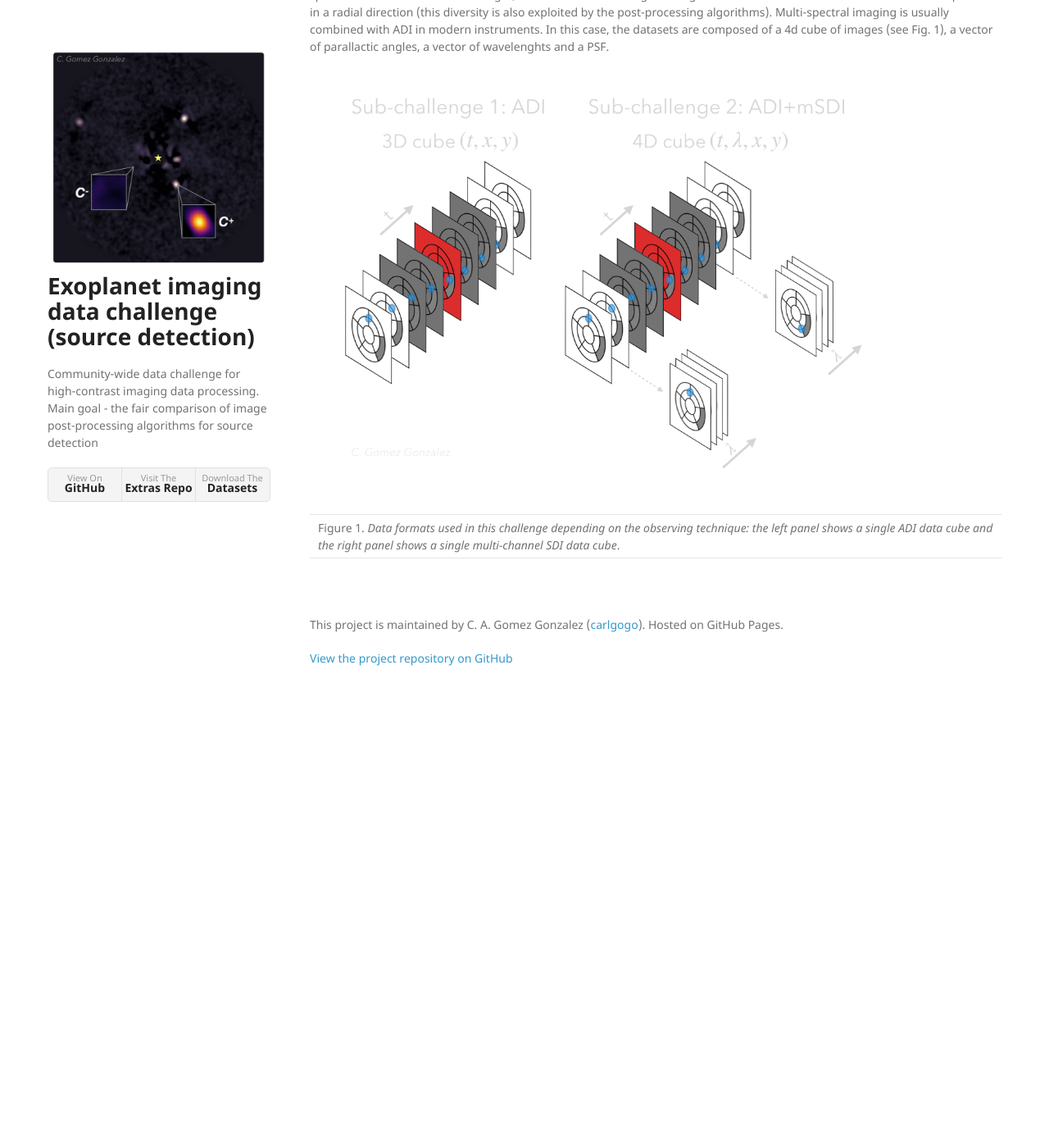
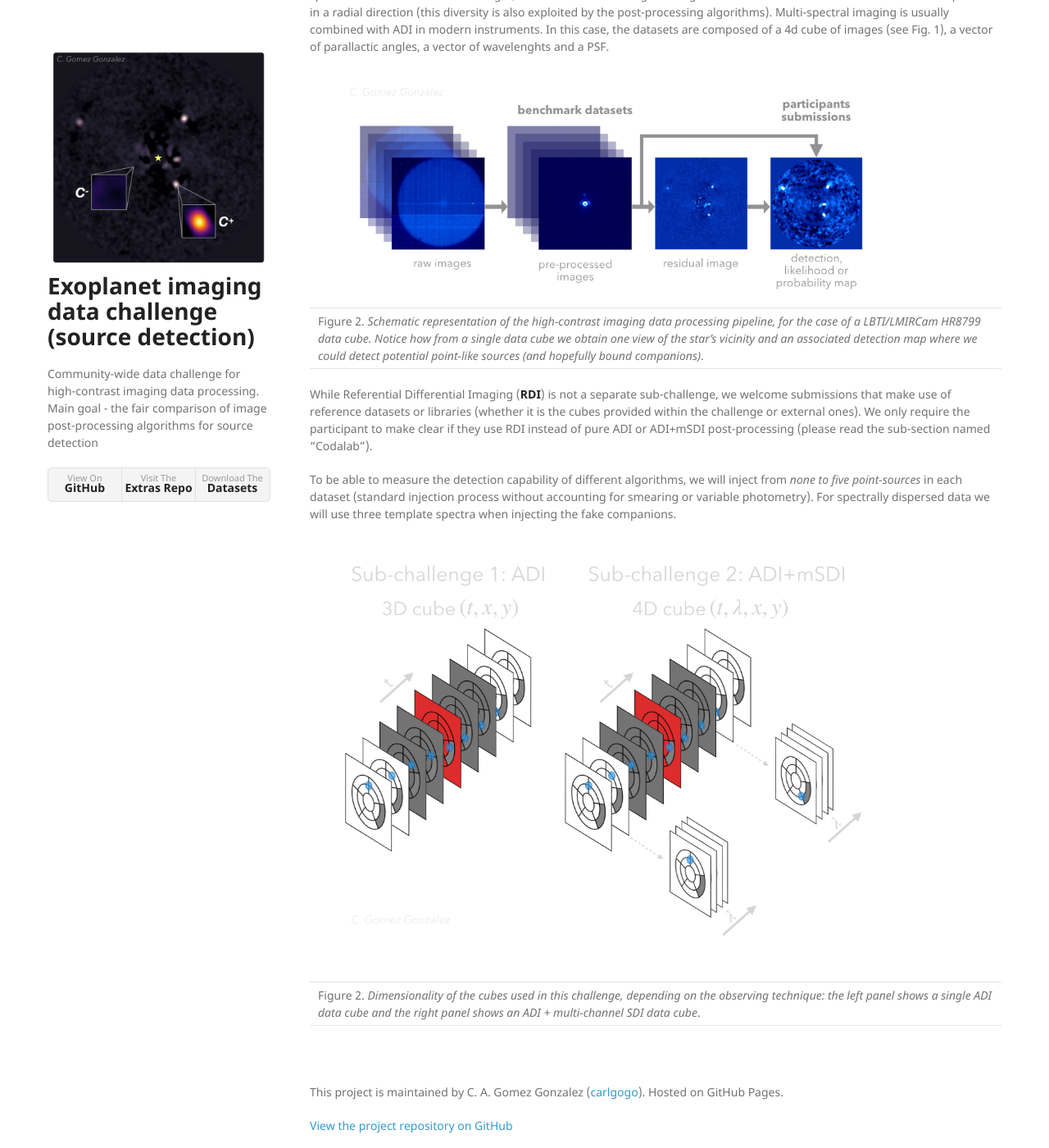
Before and after one commit to carlgogo/exoimaging_challenge, a Jekyll site: the page built from pages/subchallenges.md, in a window 1280 px wide and 1400 px high, scrolled down 513 px. Shown: the whole window at 82% size. Built offline with Jekyll 4.4.1, drawn with Linux system fonts in a browser that asks for light colours; nearby versions of some CDN libraries; our own code applies the rules of GitHub Pages for plain Markdown files; before the commit the page ends 1343 px from its top, so only the background shows below that.

Commit message:
updating sub-challenges section

```diff
--- a/pages/subchallenges.md
+++ b/pages/subchallenges.md
@@ -6,6 +6,14 @@ This first competition will consider two sub-challenges focused on the two most
 
 **ADI+mSDI**: In the case of multi-spectral imaging, an integral field spectrograph is used to disperse the light, providing a data cube of several monochromatic images. The resolution and band coverage varies depending on the instrument used. Since the speckles are a function of wavelength, we can rescale the images to align them and create a fake movement of the companions in a radial direction (this diversity is also exploited by the post-processing algorithms). Multi-spectral imaging is usually combined with ADI in modern instruments. In this case, the datasets are composed of a 4d cube of images (see Fig. 1), a vector of parallactic angles, a vector of wavelenghts and a PSF.
 
+| ![data](https://raw.githubusercontent.com/carlgogo/exoimaging_challenge/master/assets/images/challenge_fig2.001.png){:width="700px"} |
+|---|
+| Figure 2. *Schematic representation of the high-contrast imaging data processing pipeline, for the case of a LBTI/LMIRCam HR8799 data cube. Notice how from a single data cube we obtain one view of the star's vicinity and an associated detection map where we could detect potential point-like sources (and hopefully bound companions)*.  |
+
+While Referential Differential Imaging (**RDI**) is not a separate sub-challenge, we welcome submissions that make use of reference datasets or libraries (whether it is the cubes provided within the challenge or external ones). We only require the participant to make clear if they use RDI instead of pure ADI or ADI+mSDI post-processing (please read the sub-section named "Codalab").
+
+To be able to measure the detection capability of different algorithms, we will inject from *none to five point-sources* in each dataset (standard injection process without accounting for smearing or variable photometry). For spectrally dispersed data we will use three template spectra when injecting the fake companions.
+
 | ![ADI_SDI](https://raw.githubusercontent.com/carlgogo/exoimaging_challenge/master/assets/images/challenge_fig1.001.png){:width="700px"} |
 | --- |
-| Figure 1. *Data formats used in this challenge depending on the observing technique: the left panel shows a single ADI data cube and the right panel shows a single multi-channel SDI data cube*. |
+| Figure 2. *Dimensionality of the cubes used in this challenge, depending on the observing technique: the left panel shows a single ADI data cube and the right panel shows an ADI + multi-channel SDI data cube*. |
```
